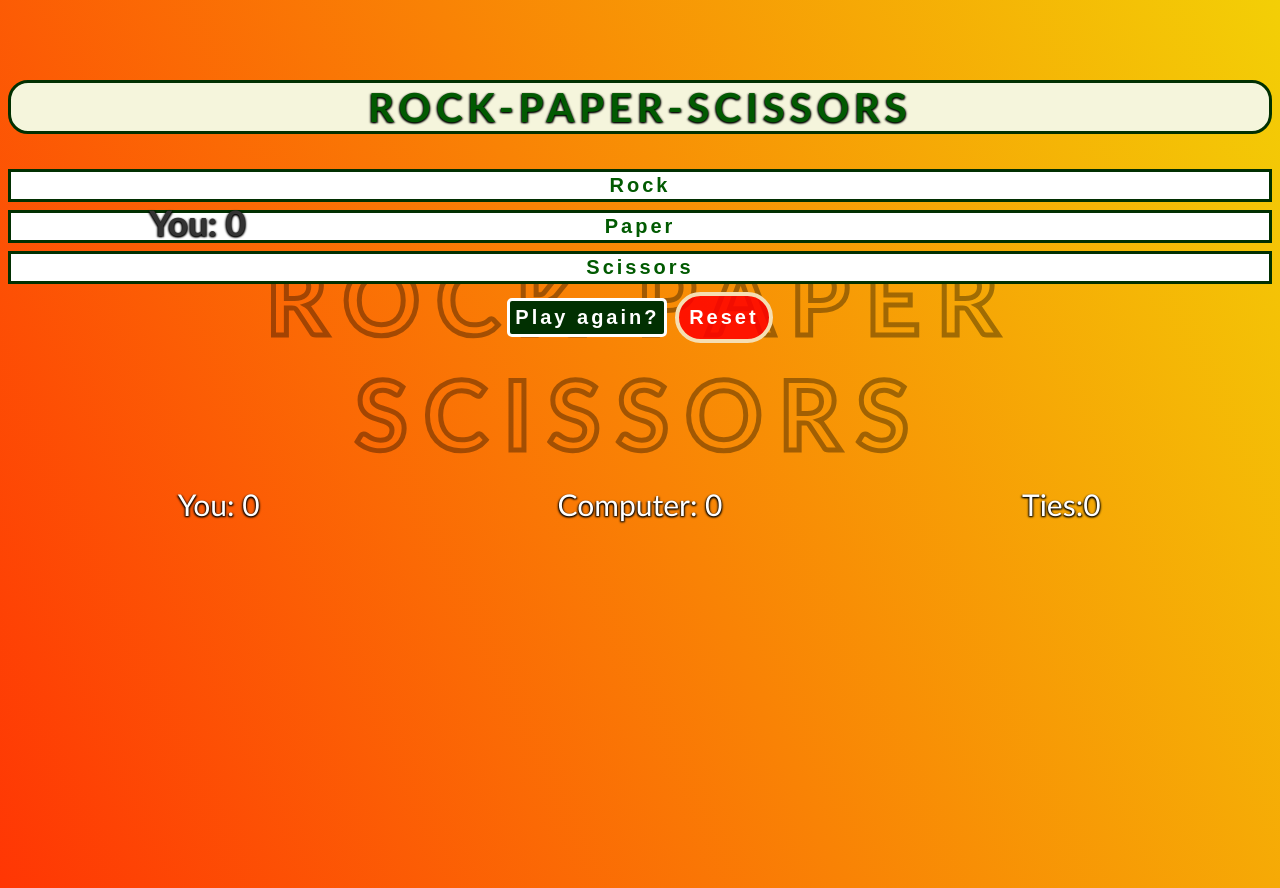
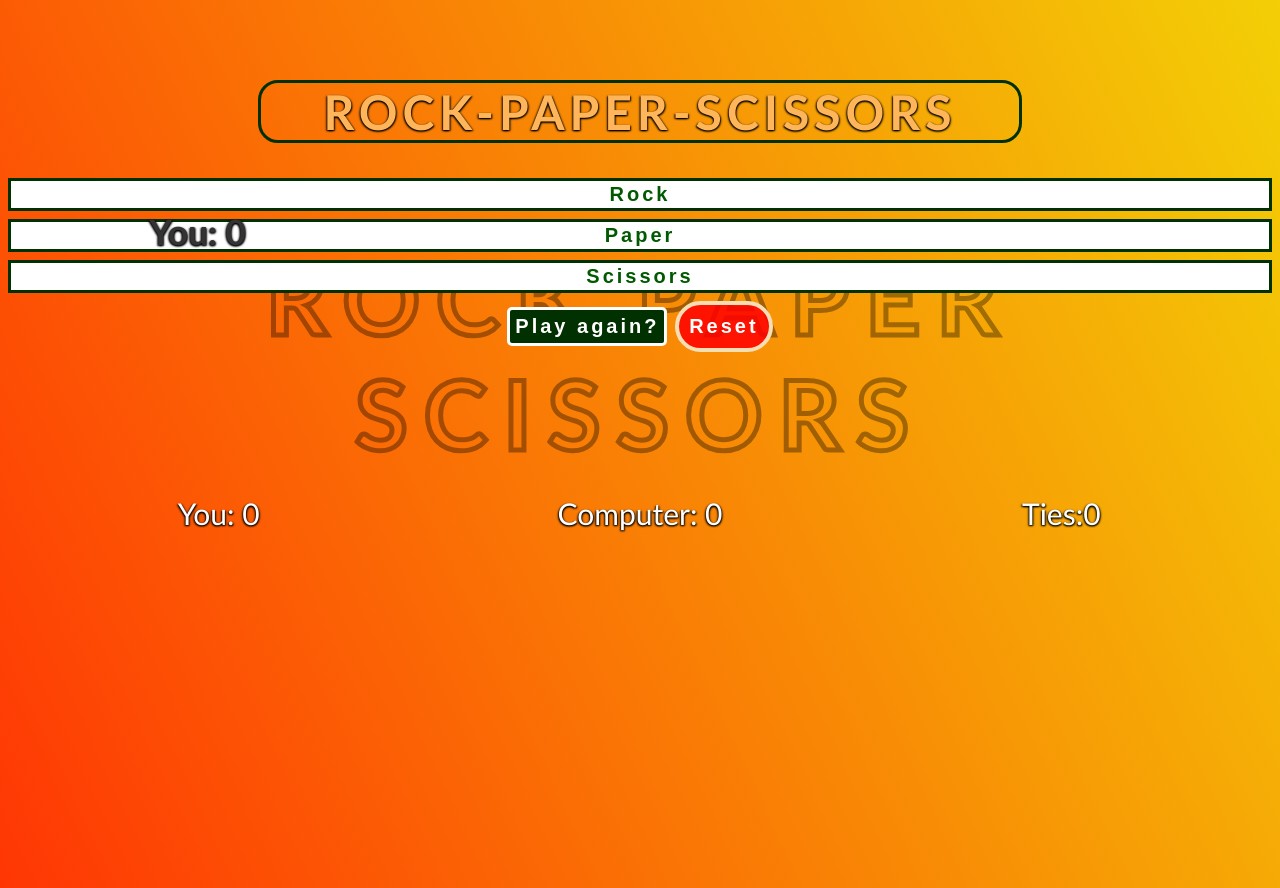
Before and after one commit to B-lovedth/Rock-Paper-Scissors, a plain HTML site: page index.html in a window 1280 px wide. Drawn offline with Linux system fonts and the light colour scheme.

Commit message:
Update index.css

```diff
--- a/index.css
+++ b/index.css
@@ -72,10 +72,11 @@ small {
   top: 100%;
 }
 header {
-  font-size: 40px;
-  font-weight: bold;
-  background-color: beige;
-  color: rgb(1, 90, 1);
+  font-size: 3rem;
+  width: 60%;
+  margin: 0 auto;
+  font-weight: 700;
+  color: rgb(255 182 91);
   letter-spacing: 5px;
   border-radius: 20px;
   transition: all 1000ms;
```
